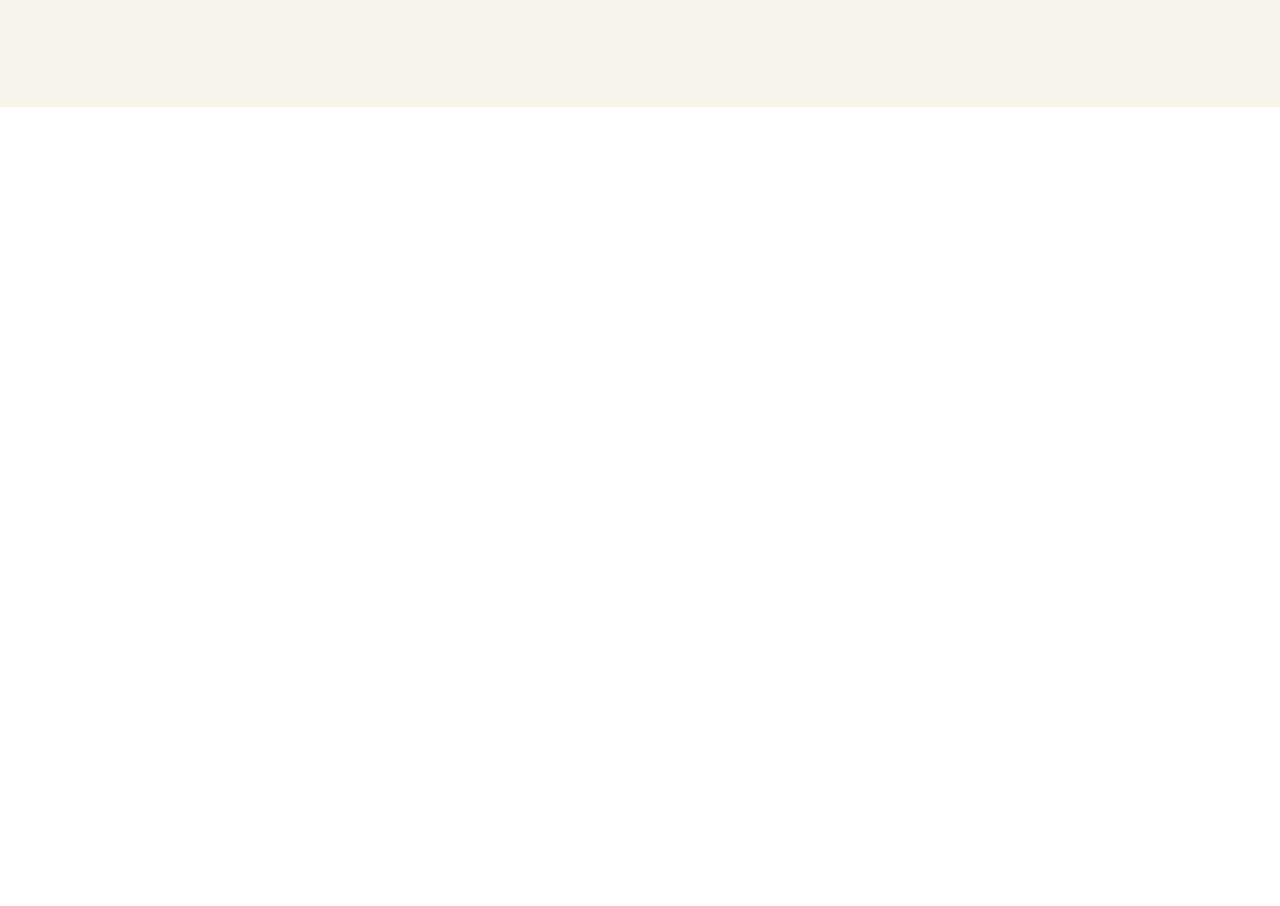
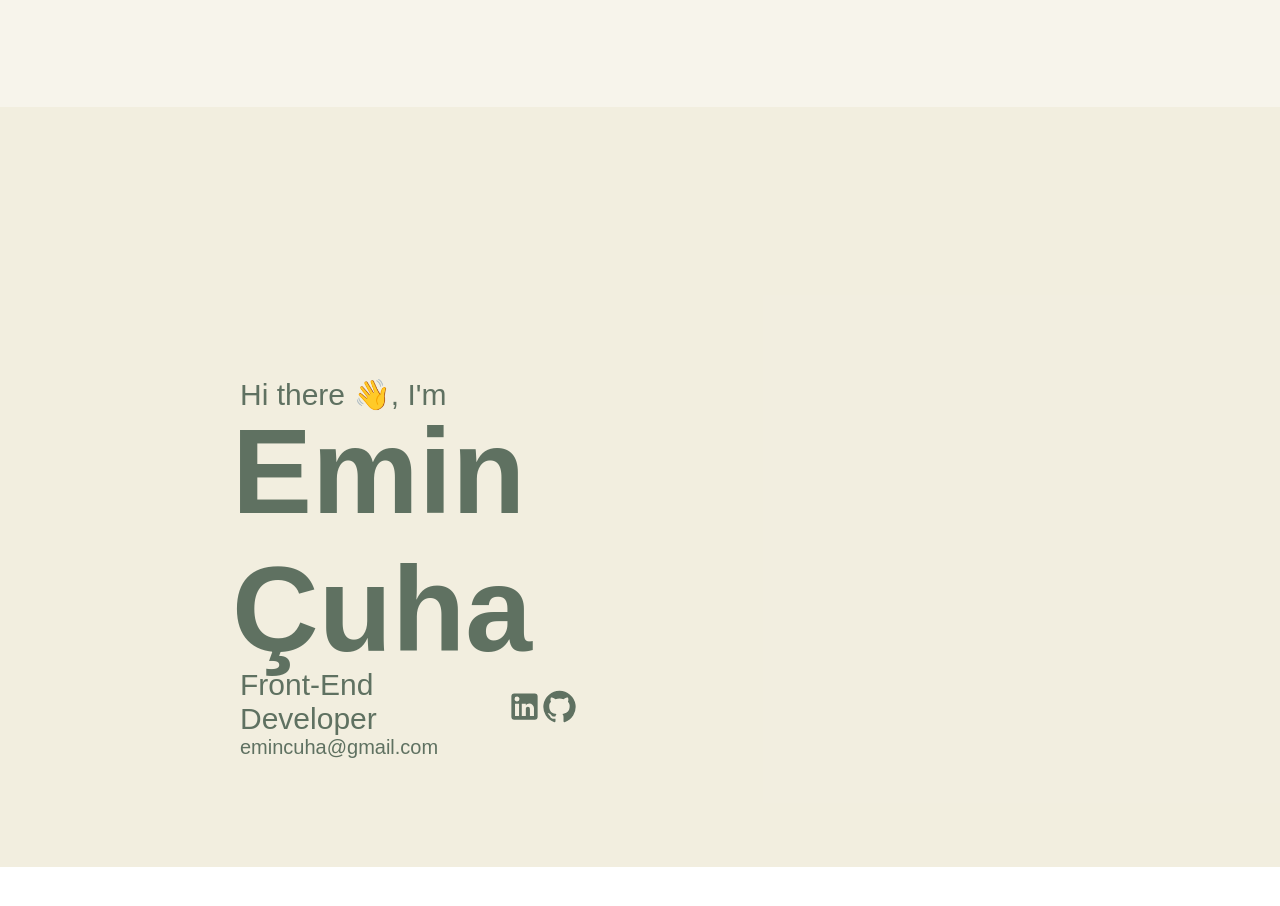
Before and after one commit to Sheravil/sheravil.github.io, a React (Create React App) app: page / in a window 1280 px wide. Shown: the part 722-1628 px from the top of the page. Before the commit the page ends 829 px from the top, so only its background shows below. Built offline with nearby package versions, Linux system fonts and the light colour scheme.

Commit message:
about me added

```diff
--- a/src/App.js
+++ b/src/App.js
@@ -2,12 +2,14 @@ import React from "react";
 
 import HiThere from "./components/HiThere";
 import Navbar from "./components/Navbar";
+import AbautMe from "./components/AboutMe";
 
 export default function App() {
   return (
     <>
       <Navbar />
       <HiThere />
+      <AbautMe />
     </>
   );
 }
--- /dev/null
+++ b/src/components/AboutMe/AboutMe.js
@@ -0,0 +1,54 @@
+import React from "react";
+
+import Box from "@mui/material/Box";
+import Grid from "@mui/material/Grid";
+import LinkedInIcon from "@mui/icons-material/LinkedIn";
+import GitHubIcon from "@mui/icons-material/GitHub";
+
+export default function AboutMe() {
+  return (
+    <Box height="95vh" bgcolor="rgba(239, 234, 216, 0.8)" fontFamily={"Arial"}>
+      <Grid
+        container
+        alignItems="center"
+        padding={30}
+        color={"#5F7161"}
+        // color={"rgba(234, 253, 252,0.8)"}
+      >
+        <Grid container item xs={8} justifyContent="center" alignItems="center">
+          <Grid
+            item
+            xs={12}
+            alignSelf="flex-start"
+            textAlign="left"
+            fontSize={30}
+          >
+            <p>Hi there 👋, I'm</p>
+          </Grid>
+          <Grid
+            item
+            xs={12}
+            alignSelf="flex-start"
+            textAlign="left"
+            fontSize={60}
+            margin={-15}
+            marginLeft={-17}
+          >
+            <h1>Emin Çuha</h1>
+          </Grid>
+          <Grid item xs={6} fontSize={30}>
+            <p>Front-End Developer</p>
+            <p style={{ fontSize: "20px", marginTop: "-30px" }}>
+              emincuha@gmail.com
+            </p>
+          </Grid>
+          <Grid item xs={6} textAlign="left">
+            <LinkedInIcon fontSize="large" />
+            <GitHubIcon fontSize="large" />
+          </Grid>
+        </Grid>
+        <Grid item xs={4}></Grid>
+      </Grid>
+    </Box>
+  );
+}
--- /dev/null
+++ b/src/components/AboutMe/index.js
@@ -0,0 +1 @@
+export { default } from "./AboutMe.js";
```
Also changed, not shown: src/components/HiThere/profil.jpg.
